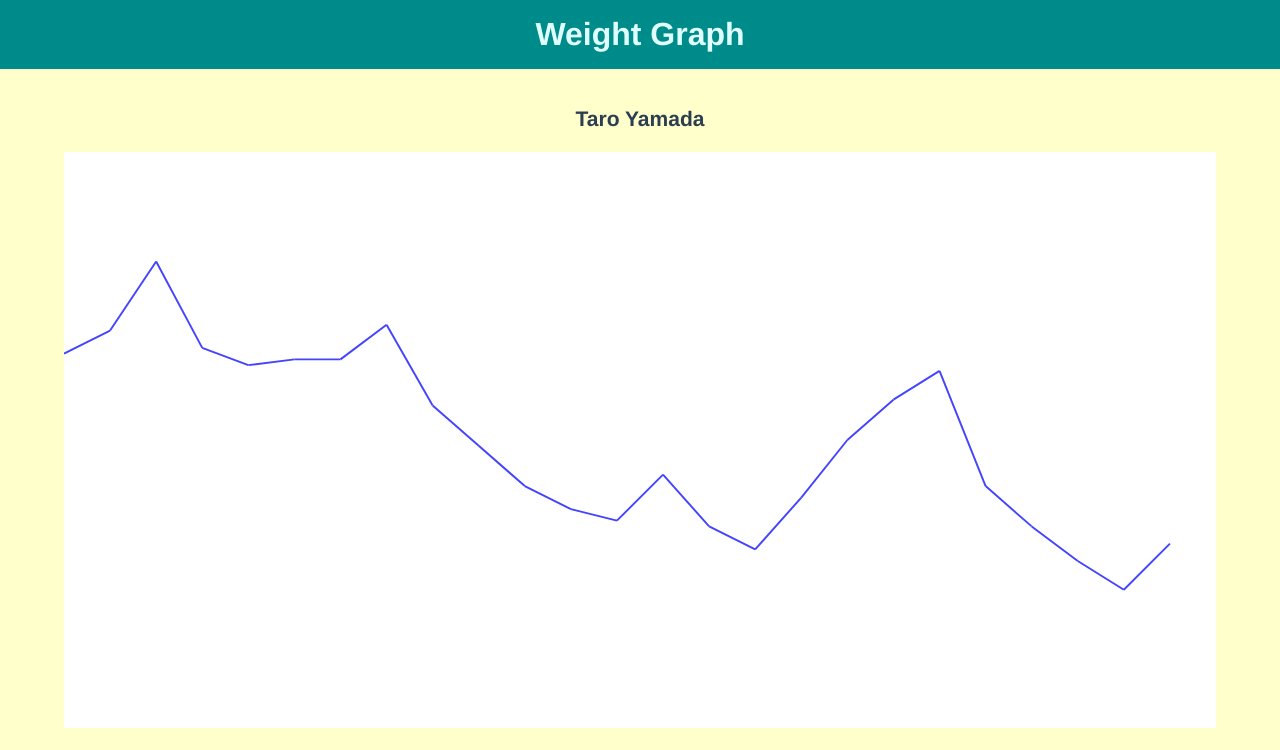
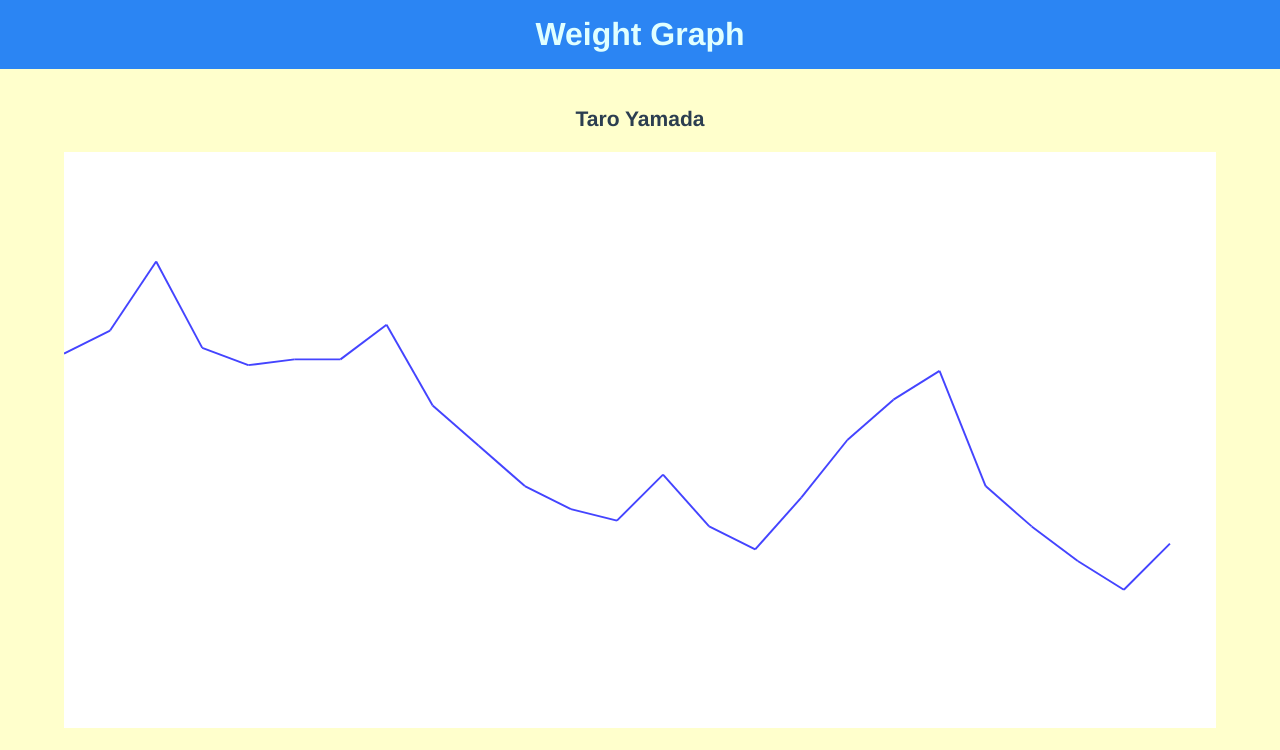
Before and after one commit to makotoishida/tspractice10-weight-graph, a website built with Vite: page index.html in a window 1280 px wide. Shown: the top 750 px of the page. Built offline with nearby package versions, Linux system fonts and the light colour scheme.

Commit message:
Change header color.

```diff
--- a/src/style.css
+++ b/src/style.css
@@ -19,7 +19,7 @@ header {
   padding: 1rem;
   text-align: center;
   color: lightcyan;
-  background-color: darkcyan;
+  background-color: #2b85f3;
 }
 
 header h1 {
```
